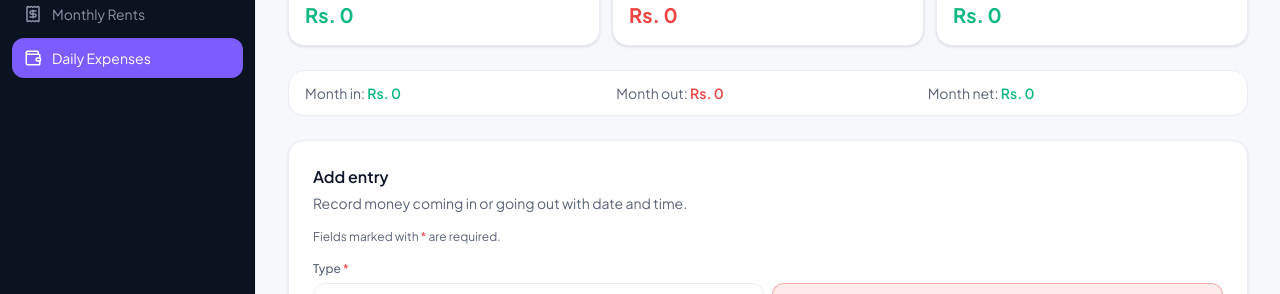
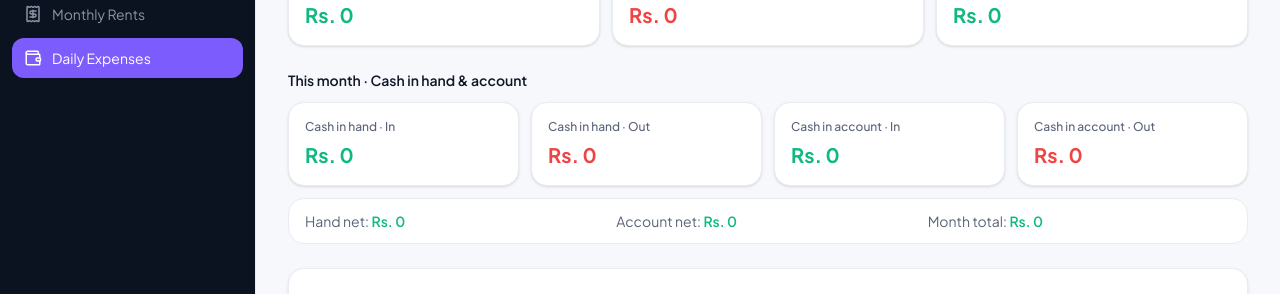
Before and after one commit to aamir910/rental-management-system, a Next.js app in the folder my-app/: page /admin/expenses in a window 1280 px wide. Shown: the part 214-508 px from the top of the page. Built offline with nearby package versions, Linux system fonts and the light colour scheme; no server answers; the database is empty; sample sign-in values are in the browser's storage; a web font is replaced by a local one.

Commit message:
updated version

```diff
--- a/my-app/app/admin/expenses/page.tsx
+++ b/my-app/app/admin/expenses/page.tsx
@@ -48,11 +48,34 @@ function ExpensesContent() {
   const monthTotals = useMemo(() => {
     let cashIn = 0;
     let cashOut = 0;
+    let handIn = 0;
+    let handOut = 0;
+    let accountIn = 0;
+    let accountOut = 0;
     for (const e of list) {
-      if (e.entry_type === "in") cashIn += Number(e.amount);
-      else cashOut += Number(e.amount);
+      const amount = Number(e.amount);
+      const isAccount = e.payment_channel === "account";
+      if (e.entry_type === "in") {
+        cashIn += amount;
+        if (isAccount) accountIn += amount;
+        else handIn += amount;
+      } else {
+        cashOut += amount;
+        if (isAccount) accountOut += amount;
+        else handOut += amount;
       }
-    return { cashIn, cashOut, net: cashIn - cashOut };
+    }
+    return {
+      cashIn,
+      cashOut,
+      net: cashIn - cashOut,
+      handIn,
+      handOut,
+      handNet: handIn - handOut,
+      accountIn,
+      accountOut,
+      accountNet: accountIn - accountOut,
+    };
   }, [list]);
 
   return (
@@ -88,21 +111,55 @@ function ExpensesContent() {
         />
       </div>
 
-      <div className="grid gap-2 rounded-2xl border border-gray-soft bg-white px-4 py-3 text-xs text-gray-text sm:grid-cols-3 sm:text-sm">
+      <div>
+        <h2 className="mb-3 text-sm font-semibold text-ink">
+          This month · Cash in hand & account
+        </h2>
+        <div className="grid grid-cols-2 gap-3 lg:grid-cols-4">
+          <SummaryCard
+            label="Cash in hand · In"
+            value={formatPKR(monthTotals.handIn)}
+            tone="in"
+          />
+          <SummaryCard
+            label="Cash in hand · Out"
+            value={formatPKR(monthTotals.handOut)}
+            tone="out"
+          />
+          <SummaryCard
+            label="Cash in account · In"
+            value={formatPKR(monthTotals.accountIn)}
+            tone="in"
+          />
+          <SummaryCard
+            label="Cash in account · Out"
+            value={formatPKR(monthTotals.accountOut)}
+            tone="out"
+          />
+        </div>
+        <div className="mt-3 grid gap-2 rounded-2xl border border-gray-soft bg-white px-4 py-3 text-xs text-gray-text sm:grid-cols-3 sm:text-sm">
           <p>
-          Month in:{" "}
-          <span className="font-semibold text-emerald">
-            {formatPKR(monthTotals.cashIn)}
+            Hand net:{" "}
+            <span
+              className={`font-semibold ${
+                monthTotals.handNet >= 0 ? "text-emerald" : "text-red"
+              }`}
+            >
+              {formatPKR(monthTotals.handNet)}
             </span>
           </p>
           <p>
-          Month out:{" "}
-          <span className="font-semibold text-red">
-            {formatPKR(monthTotals.cashOut)}
+            Account net:{" "}
+            <span
+              className={`font-semibold ${
+                monthTotals.accountNet >= 0 ? "text-emerald" : "text-red"
+              }`}
+            >
+              {formatPKR(monthTotals.accountNet)}
             </span>
           </p>
           <p>
-          Month net:{" "}
+            Month total:{" "}
             <span
               className={`font-semibold ${
                 monthTotals.net >= 0 ? "text-emerald" : "text-red"
@@ -111,6 +168,7 @@ function ExpensesContent() {
               {formatPKR(monthTotals.net)}
             </span>
           </p>
+        </div>
       </div>
 
       <section className="rounded-2xl border border-gray-soft bg-white p-5 shadow-sm sm:p-6">
```
Lines whose indentation alone changed are shown as unchanged.
